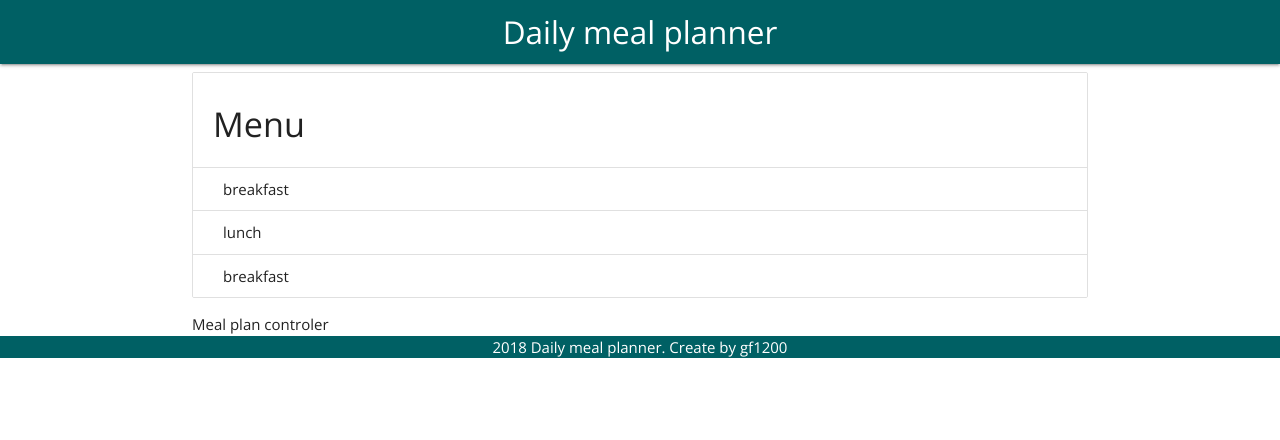
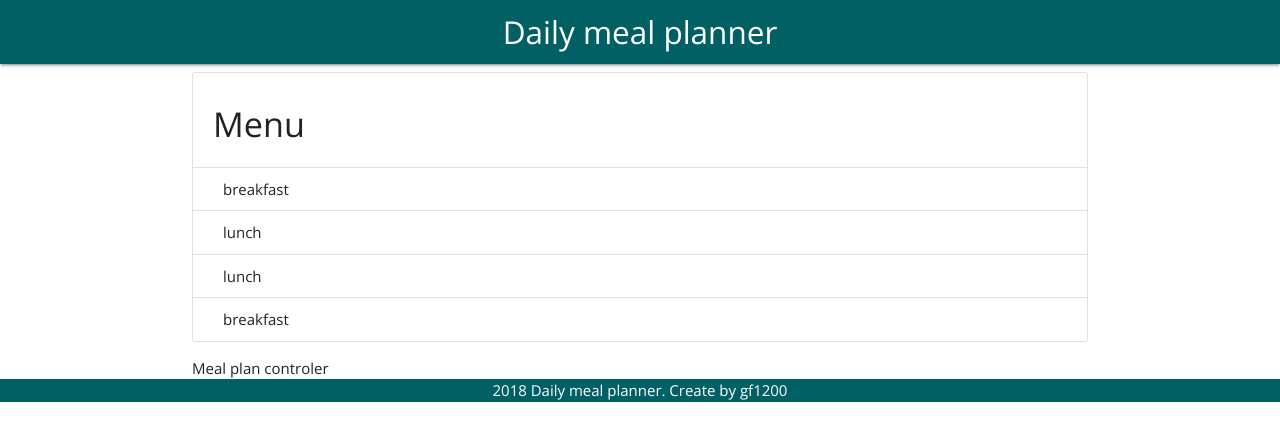
Before and after one commit to gf1200/Burger-builder_project-for-practise, a React (Create React App) app: page / in a window 1280 px wide. Shown: the top 440 px of the page. Built offline with nearby package versions, Linux system fonts and the light colour scheme.

Commit message:
Send props with meals to Menu and render them

```diff
--- a/src/components/Menu/Menu.jsx
+++ b/src/components/Menu/Menu.jsx
@@ -1,14 +1,18 @@
 import React from "react";
 import Meal from "./Meal/Meal";
-const menu = () => {
+const menu = ({ meals }) => {
+  const transformedMeals = Object.keys(meals).map(mealKey => {
+    return [...Array(meals[mealKey])].map((_, i) => {
+      return <Meal key={mealKey + i} type={mealKey} />;
+    });
+  });
+
   return (
     <ul className="collection with-header">
       <li className="collection-header">
         <h4>Menu</h4>
       </li>
-      <Meal type="breakfast" />
-      <Meal type="lunch" />
-      <Meal type="supper" />
+      {transformedMeals}
     </ul>
   );
 };
--- a/src/containers/MealPlanerBuilder/MealPlannerBuilder.jsx
+++ b/src/containers/MealPlanerBuilder/MealPlannerBuilder.jsx
@@ -3,10 +3,18 @@ import Aux from "./../../hoc/ReactAux";
 import Menu from "../../components/Menu/Menu";
 
 class MealPlannerBuilder extends Component {
+  state = {
+    meals: {
+      breakfast: 1,
+      lunch: 2,
+      supper: 1
+    }
+  };
+
   render() {
     return (
       <Aux>
-        <Menu />
+        <Menu meals={this.state.meals} />
         <div>Meal plan controler</div>
       </Aux>
     );
```
